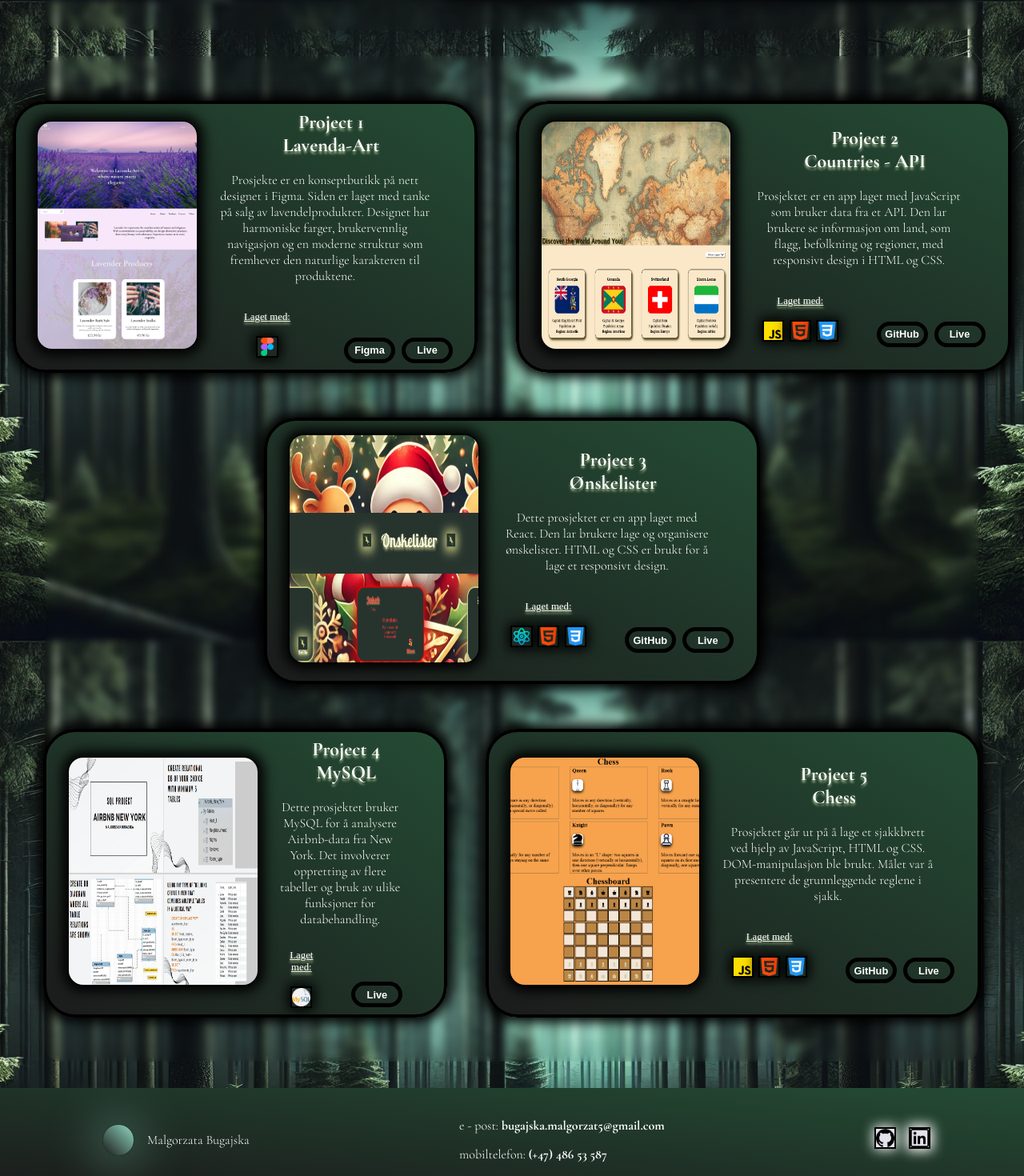
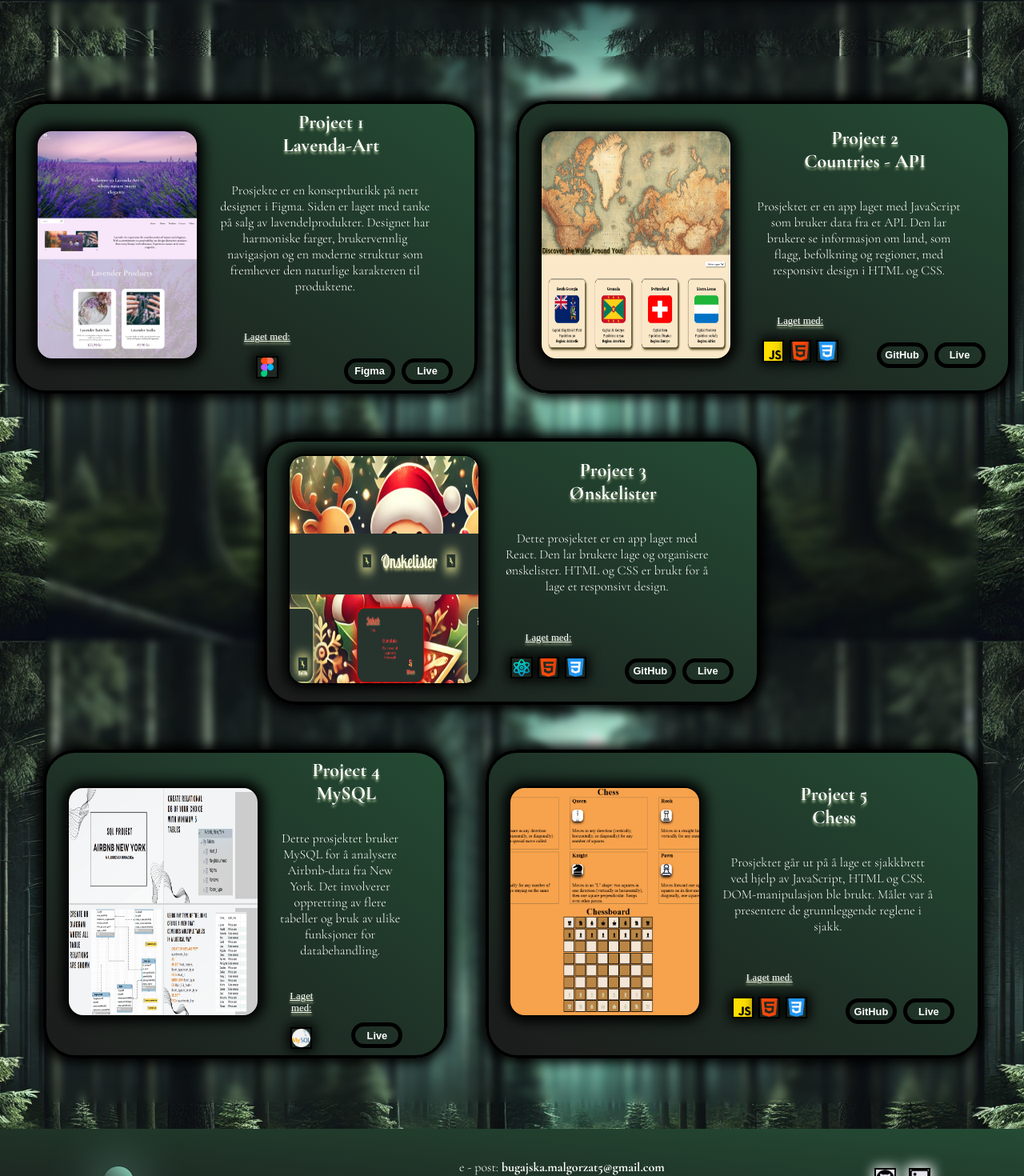
Before and after one commit to Malgorzata-b/MyPortfolio, a React (Vite) app: page / in a window 1280 px wide. Shown: the part 1598-3068 px from the top of the page at 80% size. Built offline with nearby package versions, Linux system fonts and the light colour scheme; a web font is replaced by a local one.

Commit message:
commit nn

```diff
--- a/src/Projects.jsx
+++ b/src/Projects.jsx
@@ -46,8 +46,9 @@ const ImgProject = styled.img`
 const InformationProjectContainer = styled.div`
   display: flex;
   flex-direction: column;
-  gap: 1.2rem;
+  gap: 2rem;
   padding-right: 3vw;
+  max-width: 50rem;
 `;
 
 const TitleProject = styled.h1`
@@ -61,6 +62,7 @@ const ParagraphProject = styled.p`
   font-size: 2rem;
   text-align: center;
   padding-right: 1.2vw;
+  max-width: 45rem;
 `;
 
 const IconsContainerProject = styled.div`
--- a/src/index.css
+++ b/src/index.css
@@ -56,6 +56,16 @@ backdrop-filter: blur(5px);
 border: 2px solid red; */
 
 .Ønskelister {
+  padding: 3vh 0;
+  padding-left: 3vw;
+}
+
+.Countries {
+  padding: 3vh 0;
+  padding-left: 3vw;
+}
+
+.Chess {
   padding: 3vh 0;
   padding-left: 3vw;
 }
@@ -255,6 +265,16 @@ border: 2px solid red; */
     padding: 0 0;
     padding-left: 0;
   }
+
+  .Countries {
+    padding: 0 0;
+    padding-left: 0;
+  }
+
+  .Chess {
+    padding: 0 0;
+    padding-left: 0;
+  }
 }
 
 @media only screen and (max-width: 1980px) {
@@ -310,4 +330,14 @@ border: 2px solid red; */
     padding: 0 0;
     padding-left: 0;
   }
+
+  .Countries {
+    padding: 0 0;
+    padding-left: 0;
+  }
+
+  .Chess {
+    padding: 0 0;
+    padding-left: 0;
+  }
 }
```
